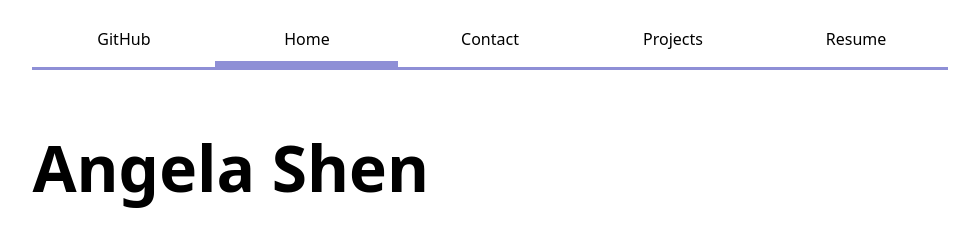
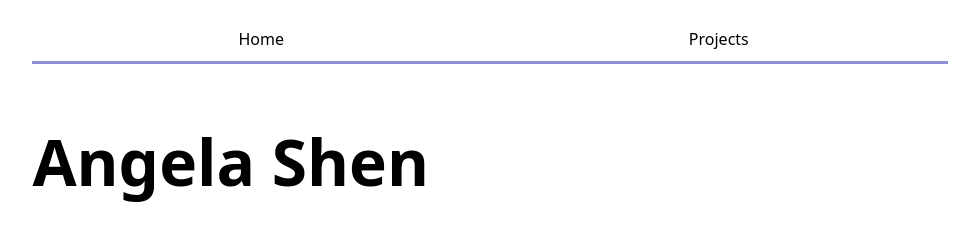
Before and after one commit to angela-shen/portfolio, a plain HTML site: page index.html in a window 1280 px wide. Shown: the top 250 px of the page, without its empty margins (150-1129 px from the left). Drawn offline with Linux system fonts and the light colour scheme.

Commit message:
incorrect path fixed

```diff
--- a/global.js
+++ b/global.js
@@ -2,12 +2,33 @@ console.log('IT’S ALIVE!');
 
 function $$(selector, context = document) {
   return Array.from(context.querySelectorAll(selector));
-}
+ }
 
-let navLinks = $$("nav a");
+// let navLinks = $$("nav a");
 
-let currentLink = navLinks.find(
-    (a) => a.host === location.host && a.pathname === location.pathname
-  );
+// let currentLink = navLinks.find(
+//     (a) => a.host === location.host && a.pathname === location.pathname
+//   );
 
-currentLink?.classList.add('current');
+// currentLink?.classList.add('current');
+
+let pages = [
+    { url: '', title: 'Home' },
+    { url: 'projects/', title: 'Projects' },
+    // add the rest of your pages here
+  ];
+
+  let nav = document.createElement('nav');
+document.body.prepend(nav);
+
+for (let p of pages) {
+    let url = p.url;
+    let title = p.title;
+    // Create link and add it to nav
+    nav.insertAdjacentHTML('beforeend', `<a href="${url}">${title}</a>`);
+  }
+
+
+const ARE_WE_HOME = document.documentElement.classList.contains('home');
+
+url = !ARE_WE_HOME && !url.startsWith('http') ? '../' + url : url;
--- a/index.html
+++ b/index.html
@@ -7,8 +7,7 @@
     <link rel="stylesheet" href="style.css">
     <script type="module" src="global.js"></script>
 </head>
-<body>
-    <nav>
+<!-- <nav>
         <ul>
             <li><a href="https://github.com/angela-shen" target="_blank">GitHub</a></li>
             <li><a href="index.html">Home</a></li>
@@ -16,7 +15,9 @@
             <li><a href="projects/index.html">Projects</a></li>
             <li><a href="resume/index.html">Resume</a></li>
         </ul>
-    </nav>
+    </nav> -->
+<body>
+
     <h1>Angela Shen</h1>
     <p>UCSD Data Science Student</p>
     <img src="images/me.png" alt="The individual, Angela Shen. The only good professional photo of her in existence. Circled in red with several red arrows pointing, like a youtube thumbnail.">
```
Also changed, not shown: contact/index.html (+2 -2 lines), projects/index.html (+2 -2 lines), resume/index.html (+2 -2 lines).
